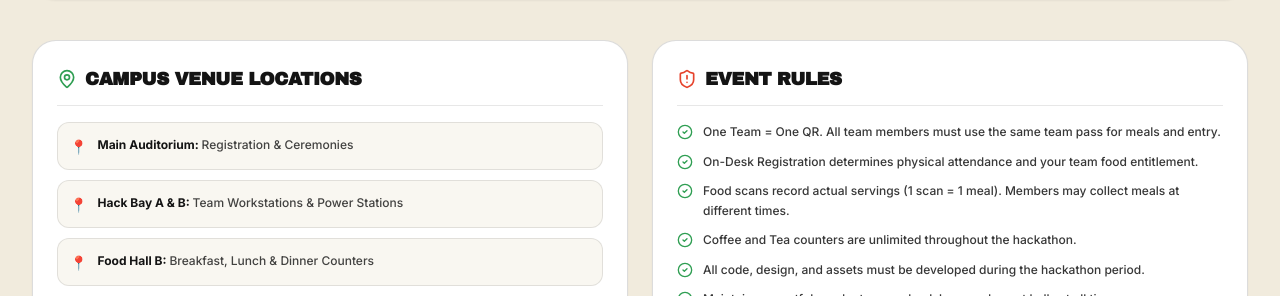
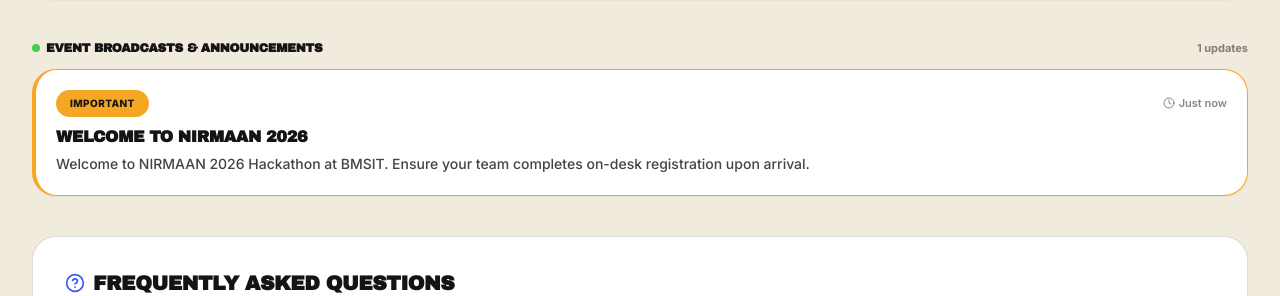
Before and after one commit to Swapnil-Biswas/NIRMAAN-PASS, a Next.js app: page /event-info in a window 1280 px wide. Shown: the part 504-800 px from the top of the page. Built offline with nearby package versions, Linux system fonts and the light colour scheme; no server answers; the database is empty.

Commit message:
feat: replace static venue and rules sections with dynamic announcements list

```diff
--- a/app/event-info/page.tsx
+++ b/app/event-info/page.tsx
@@ -3,29 +3,16 @@
 import Footer from '@/components/Footer';
 import SponsorGrid from '@/components/Sponsors/SponsorGrid';
 import TimelineSection from '@/components/EventInfo/TimelineSection';
-import { getSchedule } from '@/lib/data/store';
-import { MapPin, ShieldAlert, HelpCircle, CheckCircle2 } from 'lucide-react';
+import { getSchedule, getAnnouncements } from '@/lib/data/store';
+import AnnouncementList from '@/components/AnnouncementCard/AnnouncementList';
+import { HelpCircle } from 'lucide-react';
 
 export const dynamic = 'force-dynamic';
 
 export default async function EventInfoPage() {
   const schedule = await getSchedule();
+  const announcements = await getAnnouncements(true);
 
-  const venues = [
-    { name: 'Main Auditorium', desc: 'Registration & Ceremonies' },
-    { name: 'Hack Bay A & B', desc: 'Team Workstations & Power Stations' },
-    { name: 'Food Hall B', desc: 'Breakfast, Lunch & Dinner Counters' },
-    { name: 'Lobby Counter', desc: '24×7 Unlimited Coffee & Tea' },
-  ];
-
-  const rules = [
-    'One Team = One QR. All team members must use the same team pass for meals and entry.',
-    'On-Desk Registration determines physical attendance and your team food entitlement.',
-    'Food scans record actual servings (1 scan = 1 meal). Members may collect meals at different times.',
-    'Coffee and Tea counters are unlimited throughout the hackathon.',
-    'All code, design, and assets must be developed during the hackathon period.',
-    'Maintain respectful conduct across hack bays and event halls at all times.',
-  ];
 
   const faqs = [
     {
@@ -67,50 +54,18 @@
         {/* Dynamic Schedule */}
         <TimelineSection initialSchedule={schedule} />
 
-        {/* 2-Column Grid: Venue & Rules */}
-        <div className="grid grid-cols-1 md:grid-cols-2 gap-6 items-start">
-          {/* Venue Card */}
-          <div className="nirmaan-card p-6 bg-white border border-nirmaan-black/15 shadow-sm">
-            <div className="flex items-center gap-2 mb-4 pb-3 border-b border-nirmaan-black/10">
-              <MapPin className="w-5 h-5 text-nirmaan-green-dark" />
-              <h3 className="font-display text-lg font-black uppercase text-nirmaan-black">
-                CAMPUS VENUE LOCATIONS
-              </h3>
-            </div>
-            <div className="space-y-2.5">
-              {venues.map((venue, idx) => (
-                <div
-                  key={idx}
-                  className="p-3 rounded-xl bg-nirmaan-cream/40 border border-nirmaan-black/10 flex items-start gap-2.5"
-                >
-                  <span className="text-sm select-none flex-shrink-0 mt-0.5">📍</span>
-                  <div className="text-xs leading-relaxed">
-                    <strong className="font-bold text-nirmaan-black">{venue.name}: </strong>
-                    <span className="font-medium text-nirmaan-black/80">{venue.desc}</span>
-                  </div>
-                </div>
-              ))}
-            </div>
+        {/* Broadcast Announcements */}
+        <div className="space-y-3">
+          <div className="flex items-center justify-between">
+            <span className="font-display text-xs font-black uppercase tracking-wider text-nirmaan-black flex items-center gap-1.5">
+              <span className="live-dot"></span>
+              EVENT BROADCASTS & ANNOUNCEMENTS
+            </span>
+            <span className="text-[11px] font-bold text-nirmaan-black/50">
+              {announcements.length} updates
+            </span>
           </div>
-
-          {/* Rules Card */}
-          <div className="nirmaan-card p-6 bg-white border border-nirmaan-black/15 shadow-sm">
-            <div className="flex items-center gap-2 mb-4 pb-3 border-b border-nirmaan-black/10">
-              <ShieldAlert className="w-5 h-5 text-nirmaan-red" />
-              <h3 className="font-display text-lg font-black uppercase text-nirmaan-black">
-                EVENT RULES
-              </h3>
-            </div>
-
-            <ul className="space-y-2.5">
-              {rules.map((rule, idx) => (
-                <li key={idx} className="flex items-start gap-2.5 text-xs font-medium text-nirmaan-black/85 leading-relaxed">
-                  <CheckCircle2 className="w-4 h-4 text-nirmaan-green-dark flex-shrink-0 mt-0.5" />
-                  <span>{rule}</span>
-                </li>
-              ))}
-            </ul>
-          </div>
+          <AnnouncementList announcements={announcements} />
         </div>
 
         {/* FAQ Section */}
```
